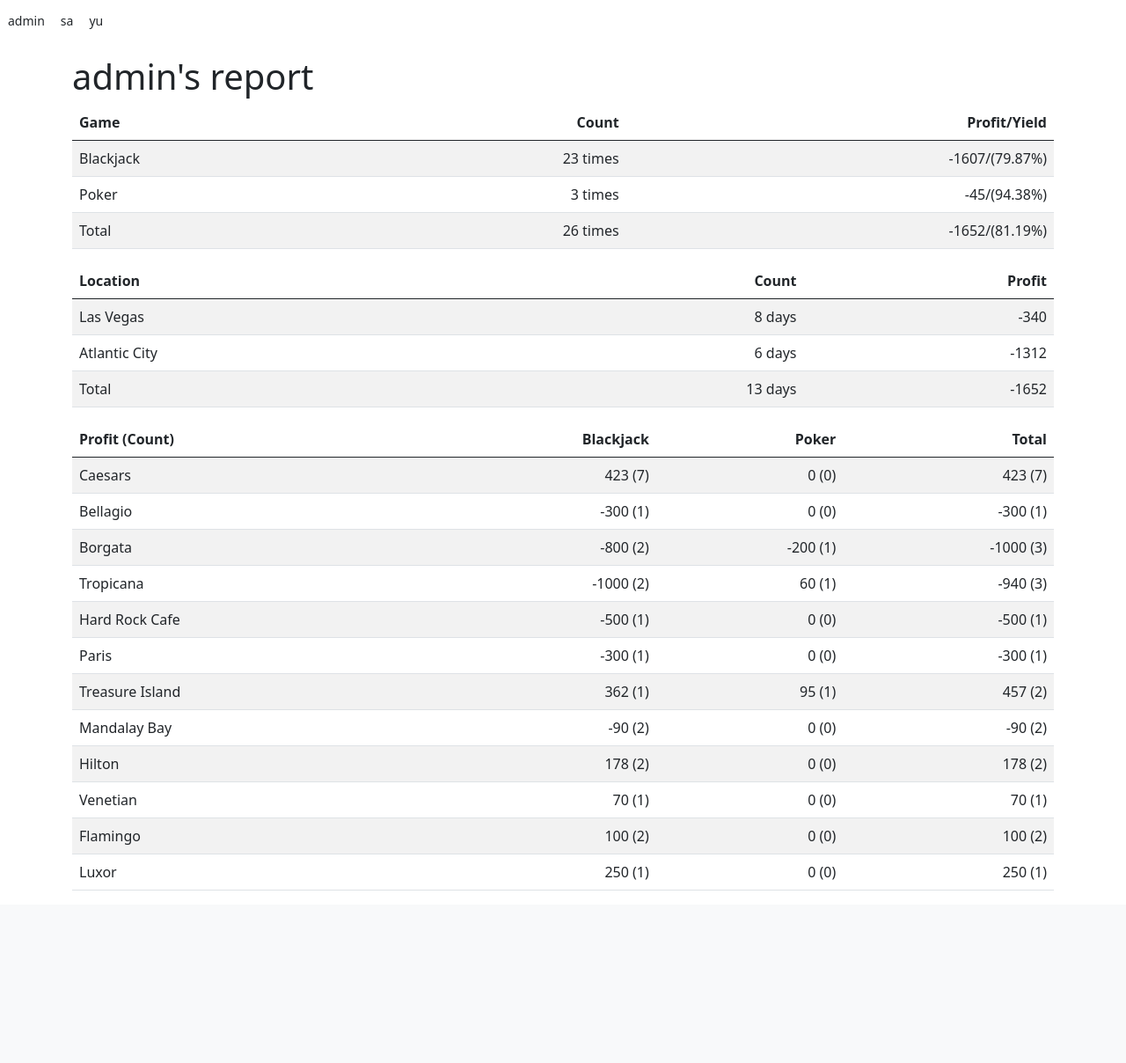
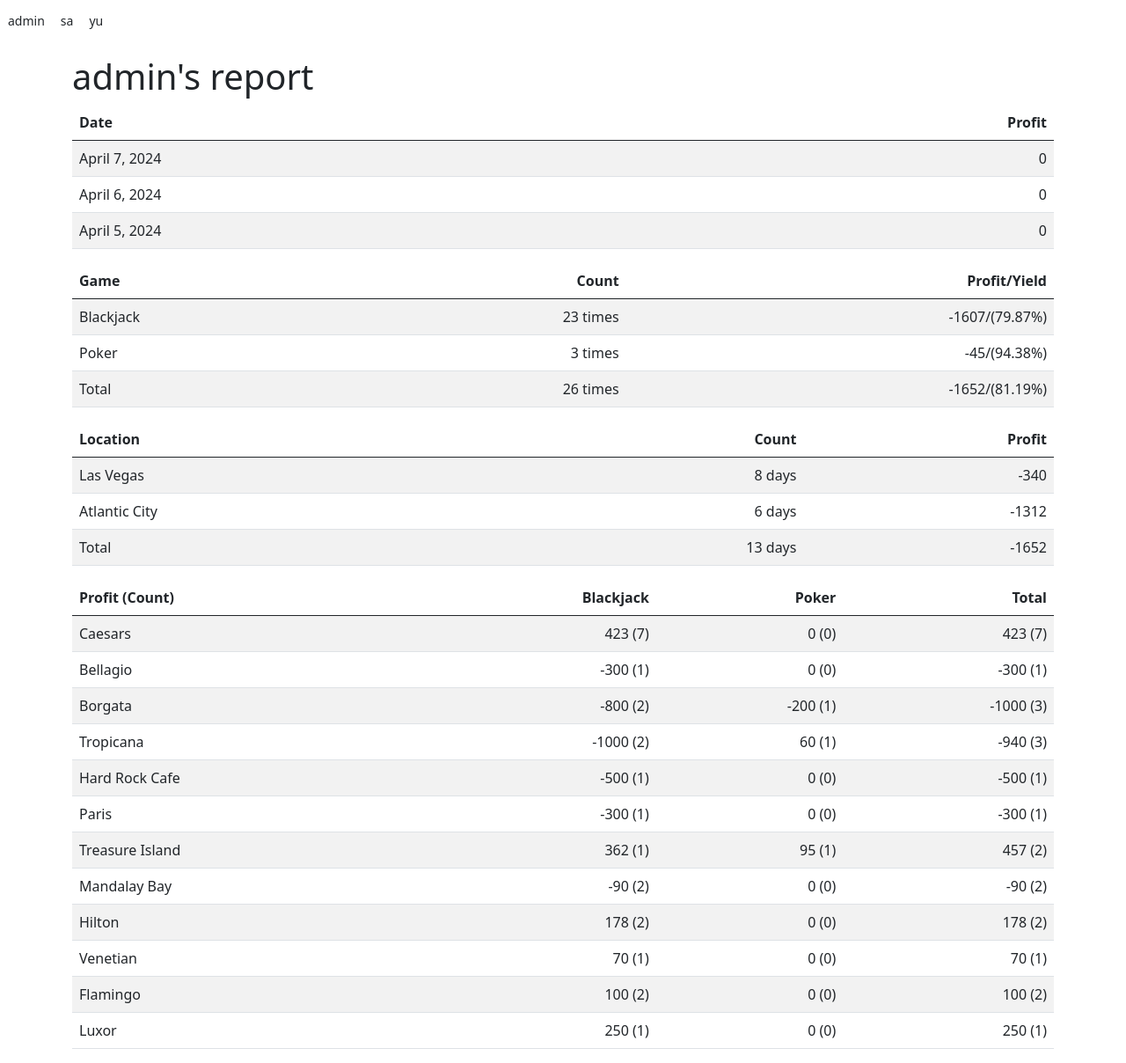
Before and after one commit to yutayuta3560/ge, a Django app: page /ge/all_graph/ in a window 1280 px wide. Shown: the part 56-1264 px from the top of the page at 88% size. Before the commit the page ends 1068 px from the top, so only its background shows below. Run offline with Django 4.2, Linux system fonts and the light colour scheme; data comes from the database, SQL or seed files in the repository.

Commit message:
直近３日の利益が見れる

```diff
--- a/balance/templates/balance/all_users_graph.html
+++ b/balance/templates/balance/all_users_graph.html
@@ -25,6 +25,22 @@
                     <!-- ユーザの内容をここに表示 -->
                     <div class="container mt-4">
                     <h1>{{ data.user.username }}'s report</h1>
+                        <table class="table table-striped">
+                            <thead class="thead-dark">
+                                <tr>
+                                    <th scope="col">Date</th>
+                                    <th scope="col" style="text-align: right;">Profit</th>
+                                </tr>
+                            </thead>
+                            <tbody>
+                                {%for daily in data.daily_profit %}
+                                <tr>
+                                    <td style="text-align:">{{ daily.date }}</td>
+                                    <td style="text-align: right;">{{ daily.profit }}</td>
+                                </tr>
+                                {% endfor %}
+                            </tbody>
+                        </table>
                         <table class="table table-striped">
                             <thead class="thead-dark">
                                 <tr>
--- a/balance/views.py
+++ b/balance/views.py
@@ -5,10 +5,10 @@
 from django.contrib.auth import authenticate, login
 from django.http import HttpResponse, HttpResponseRedirect
 from django.urls import reverse
-from django.db.models import Sum
+from django.db.models import Sum, F, FloatField
 from django.contrib.auth.models import User
 from django.http import JsonResponse
-from datetime import datetime
+from datetime import datetime, timedelta
 from django.db.models import Count
 
 
@@ -240,9 +240,40 @@
                 'games': hotel_profit_by_hotelgame
             })
 
+        # 日付別で損益
+        # 今日の日付を取得
+        today = datetime.today().date()
+        # 昨日の日付を取得
+        yesterday = today - timedelta(days=1)
+        # 一昨日の日付を取得
+        day_before_yesterday = today - timedelta(days=2)
+
+        daily_profit = [
+            {
+                'date': today,
+                'profit': get_daily_profit(today),
+            },
+            {
+                'date': yesterday,
+                'profit': get_daily_profit(yesterday),
+            },
+            {
+                'date': day_before_yesterday,
+                'profit': get_daily_profit(day_before_yesterday),
+            },
+        ]
+
         datas.append({'user': user, 'game_count': summary_per_game, 'location_count': location_count,
-                      'hotel_game_profit': hotel_game_profit})
+                      'hotel_game_profit': hotel_game_profit, 'daily_profit': daily_profit, })
+
     return render(request, 'balance/all_users_graph.html', {'datas': datas})
+
+
+def get_daily_profit(date):
+    profit = (Balance.objects.filter(date=date)
+    .annotate(daily_profit=Sum(F('payout') - F('investment'), output_field=FloatField()))
+    .aggregate(total_profit=Sum('daily_profit'))['total_profit'])
+    return profit if profit else 0  # 利益がない場合は0を返す
 
 
 def my_graph(request):
```
